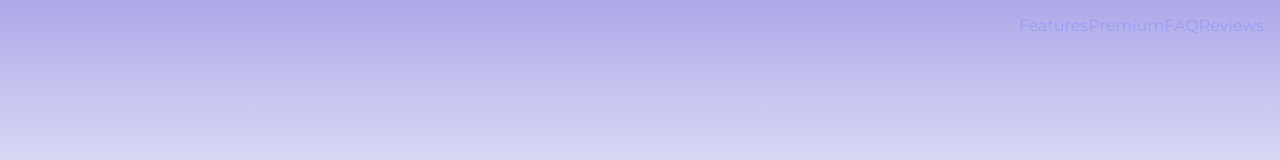
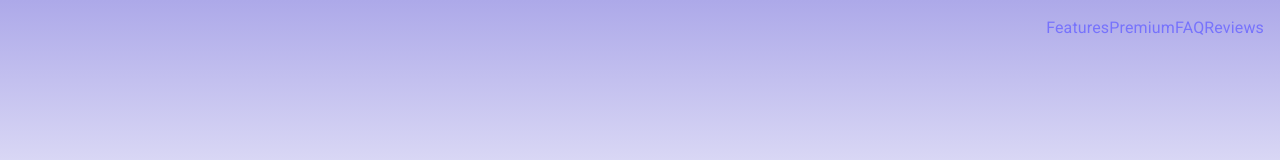
Before and after one commit to MaorBemdoo/CMP103-GRPN-AI, a React (Vite) app: page / in a window 1280 px wide. Shown: the top 160 px of the page. Built offline with nearby package versions, Linux system fonts and the light colour scheme.

Commit message:
Worked on nav

```diff
--- a/src/components/Header/Header.jsx
+++ b/src/components/Header/Header.jsx
@@ -1,14 +1,15 @@
 import React from 'react'
+import Typography from '@mui/material/Typography'
 
 const Header = ({className}) => {
     return (
         <header className={className}>
             <a href='/'><img src=""/></a>
             <nav>
-                <a href="">Features</a>
-                <a href="">Premium</a>
-                <a href="">FAQ</a>
-                <a href="">Reviews</a>
+                <Typography variant="body1" component="a" href=''>Features</Typography>
+                <Typography variant="body1" component="a" href=''>Premium</Typography>
+                <Typography variant="body1" component="a" href=''>FAQ</Typography>
+                <Typography variant="body1" component="a" href=''>Reviews</Typography>
             </nav>
         </header>
     )
--- a/src/styles/GlobalStyles.jsx
+++ b/src/styles/GlobalStyles.jsx
@@ -2,7 +2,7 @@ import { createGlobalStyle } from "styled-components";
 
 export const GlobalStyles = createGlobalStyle`
     *{
-        color: #9e9bf7;
+        color: #7773fc;
         margin: 0;
         padding: 0;
         border: 0;
```
